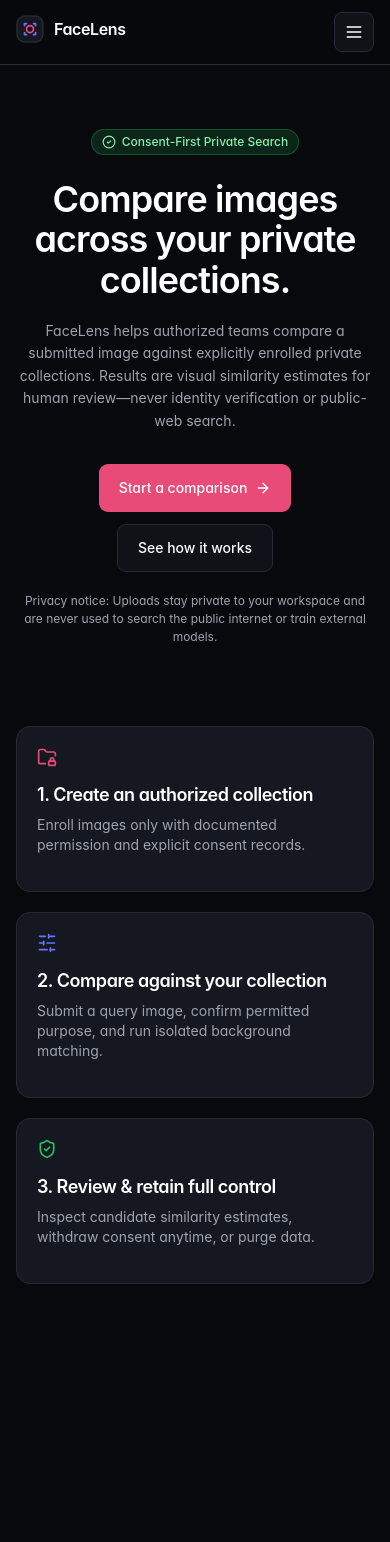
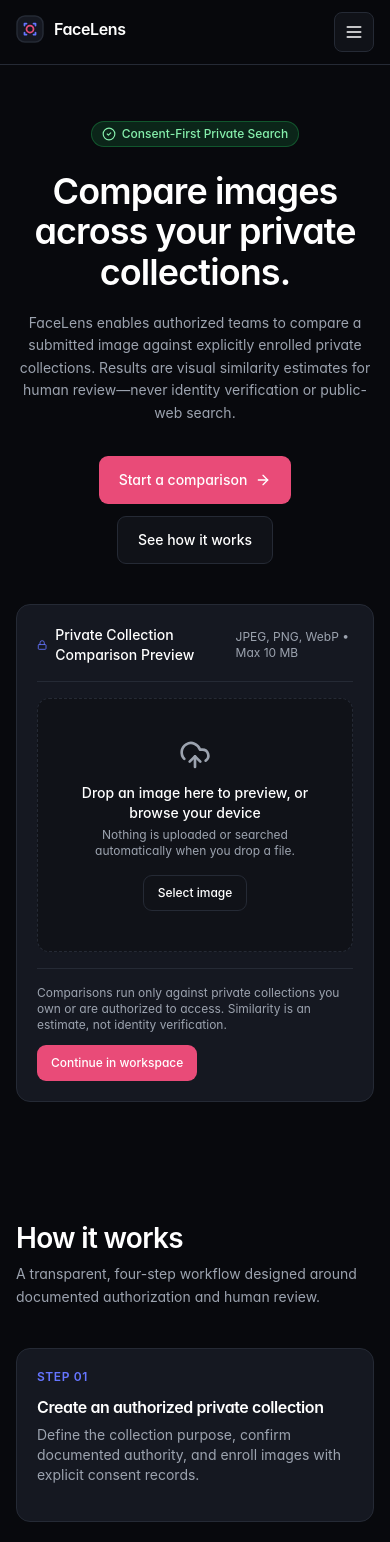
Before and after one commit to suhel6388/facelens, a Next.js app in the folder apps/web/: page / in a window 390 px wide. Shown: the top 1542 px of the page. Before the commit the page ends 1348 px from the top, so only its background shows below. Built offline with nearby package versions, Linux system fonts and the light colour scheme.

Commit message:
feat(web): build complete responsive landing page with upload preview

```diff
--- a/apps/web/src/app/page.tsx
+++ b/apps/web/src/app/page.tsx
@@ -1,24 +1,35 @@
+import type { Metadata } from "next";
 import Link from "next/link";
-import { ArrowRight, FolderLock, ShieldCheck, SlidersHorizontal } from "lucide-react";
+import { ArrowRight } from "lucide-react";
 import { BRAND_NAME } from "@app/types";
-import { Button, Card, CardDescription, CardHeader, CardTitle, StatusBadge } from "@app/ui";
-import { MarketingNavbar } from "@/components/layout/marketing-navbar";
+import { Button, StatusBadge } from "@app/ui";
+import { MarketingLayout } from "@/components/marketing/marketing-layout";
+import {
+  FeatureCardsSection,
+  HowItWorksSection,
+  PricingCardsSection,
+  TrustPrivacySummary,
+} from "@/components/marketing/marketing-sections";
+import { UploadPreview } from "@/components/marketing/upload-preview";
+
+export const metadata: Metadata = {
+  title: `${BRAND_NAME} — Compare Images Across Private Collections`,
+  description:
+    "Consent-first visual similarity search across explicitly authorized private image collections.",
+};
 
 export default function HomePage() {
   return (
-    <div className="min-h-screen bg-background text-foreground">
-      <MarketingNavbar />
-
-      <main className="mx-auto max-w-shell px-4 py-16 sm:px-6 lg:px-8 lg:py-24">
-        <section id="product" className="mx-auto max-w-3xl text-center">
+    <MarketingLayout>
+      <section className="py-14 text-center lg:py-20" aria-labelledby="hero-heading">
         <div className="mb-6 flex justify-center">
           <StatusBadge status="completed" label="Consent-First Private Search" />
         </div>
-          <h1 className="type-display text-white">
+        <h1 id="hero-heading" className="type-display mx-auto max-w-4xl text-white">
           Compare images across your private collections.
         </h1>
         <p className="type-body mx-auto mt-5 max-w-2xl text-muted">
-            {BRAND_NAME} helps authorized teams compare a submitted image against explicitly
+          {BRAND_NAME} enables authorized teams to compare a submitted image against explicitly
           enrolled private collections. Results are visual similarity estimates for human
           review—never identity verification or public-web search.
         </p>
@@ -31,53 +42,17 @@ export default function HomePage() {
             </Link>
           </Button>
           <Button variant="secondary" size="lg" asChild>
-              <Link href="#how-it-works">See how it works</Link>
+            <Link href="/how-it-works">See how it works</Link>
           </Button>
         </div>
 
-          <p className="type-support mx-auto mt-5 max-w-xl">
-            Privacy notice: Uploads stay private to your workspace and are never used to search the
-            public internet or train external models.
-          </p>
+        <UploadPreview />
       </section>
 
-        <section
-          id="how-it-works"
-          className="mt-20 grid gap-5 sm:grid-cols-2 lg:grid-cols-3"
-          aria-label="Core workflow"
-        >
-          <Card>
-            <CardHeader>
-              <FolderLock className="mb-2 h-5 w-5 text-primary" aria-hidden="true" />
-              <CardTitle>1. Create an authorized collection</CardTitle>
-              <CardDescription>
-                Enroll images only with documented permission and explicit consent records.
-              </CardDescription>
-            </CardHeader>
-          </Card>
-
-          <Card>
-            <CardHeader>
-              <SlidersHorizontal className="mb-2 h-5 w-5 text-secondary" aria-hidden="true" />
-              <CardTitle>2. Compare against your collection</CardTitle>
-              <CardDescription>
-                Submit a query image, confirm permitted purpose, and run isolated background
-                matching.
-              </CardDescription>
-            </CardHeader>
-          </Card>
-
-          <Card className="sm:col-span-2 lg:col-span-1">
-            <CardHeader>
-              <ShieldCheck className="mb-2 h-5 w-5 text-success" aria-hidden="true" />
-              <CardTitle>3. Review &amp; retain full control</CardTitle>
-              <CardDescription>
-                Inspect candidate similarity estimates, withdraw consent anytime, or purge data.
-              </CardDescription>
-            </CardHeader>
-          </Card>
-        </section>
-      </main>
-    </div>
+      <HowItWorksSection />
+      <FeatureCardsSection />
+      <TrustPrivacySummary />
+      <PricingCardsSection />
+    </MarketingLayout>
   );
 }
```
Lines whose indentation alone changed are shown as unchanged.
